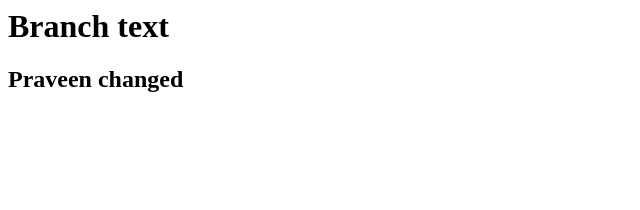
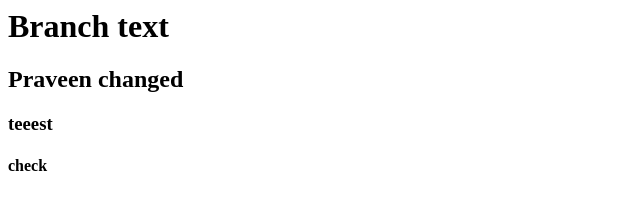
Before and after one commit to praveen-yalla/test, a plain HTML site: page index.html in a window 1280 px wide. Shown: the whole page, without its empty margins (0-640 px from the left). Drawn offline with Linux system fonts and the light colour scheme.

Commit message:
Update index.html

```diff
--- a/index.html
+++ b/index.html
@@ -1,2 +1,4 @@
 <h1>Branch text</h1>
 <h2>Praveen changed </h2>
+<h3>teeest</h3>
+<h4>check</h4>
```
